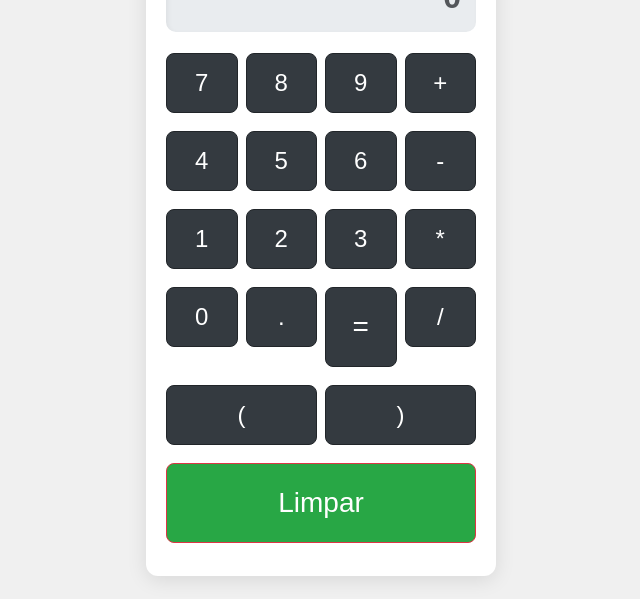
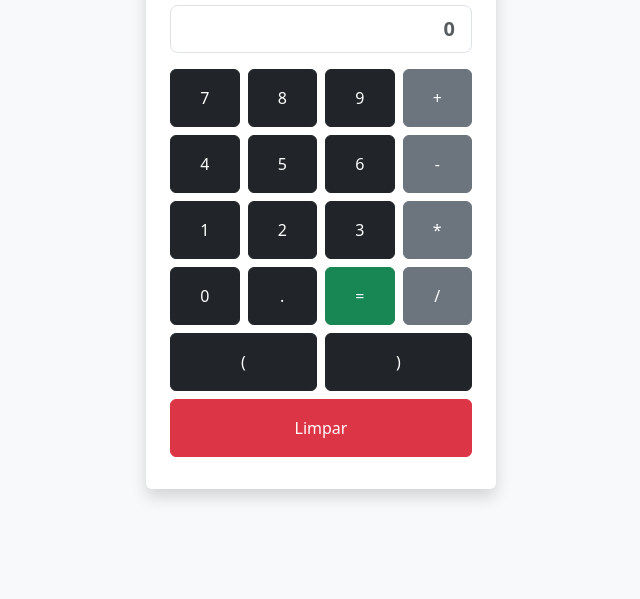
Before and after one commit to andre-lps07/Calculadora, a plain HTML site: page Js1.html in a window 1280 px wide. Shown: the part 201-800 px from the top of the page, without its empty margins (319-959 px from the left). Drawn offline with nearby package versions, Linux system fonts and the light colour scheme.

Commit message:
Calculadora terminada

```diff
--- a/Js1.css
+++ /dev/null
@@ -1,77 +0,0 @@
-/* Fundo da página */
-body {
-    padding: 20px;
-    background-color: #f0f0f0; /* cinza claro e moderno */
-    display: flex;
-    justify-content: center;
-    align-items: center;
-    min-height: 100vh;
-    font-family: 'Arial', sans-serif;
-}
-
-/* Área da calculadora */
-.calculator {
-    max-width: 350px;
-    background-color: #ffffff; /* branco */
-    padding: 20px;
-    border-radius: 12px;
-    box-shadow: 0 4px 20px rgba(0, 0, 0, 0.1);
-}
-
-#display {
-    height: 70px;
-    font-size: 32px;
-    text-align: right;
-    padding: 10px 15px;
-    border: none;
-    border-radius: 10px;
-    background-color: #e9ecef;
-    box-shadow: inset 2px 2px 5px rgba(0,0,0,0.05);
-    color: #212529;
-    font-weight: bold;
-}
-
-
-/* Botões */
-.btn {
-    width: 100%;
-    height: 60px;
-    font-size: 24px;
-    border-radius: 8px;
-    margin: 5px 0;
-    transition: background-color 0.2s ease;
-}
-
-/* Efeito de hover para os botões */
-.btn:hover {
-    background-color: #6c757d;
-}
-
-/* Botão Limpar (vermelho) */
-.btn-danger {
-    background-color: #dc3545; /* vermelho */
-    color: white;
-}
-
-/* Botão de Enter (grande) */
-.btn-lg {
-    font-size: 28px;
-    height: 80px; /* Aumenta a altura do botão */
-    background-color: #28a745; /* Verde */
-}
-
-/* Botões de Operação */
-.btn-dark {
-    background-color: #343a40;
-    color: white;
-}
-
-/* Botões de Operação com destaque */
-.btn-dark:hover {
-    background-color: #495057;
-}
-
-/* Espaçamento entre as colunas */
-.row .col {
-    padding: 0 4px;
-}
--- a/Js1.html
+++ b/Js1.html
@@ -3,49 +3,48 @@
 <head>
   <meta charset="UTF-8" />
   <meta name="viewport" content="width=device-width, initial-scale=1" />
-    <title>Calculadora Top</title>
+  <title>Calculadora</title>
 
   <link href="https://cdn.jsdelivr.net/npm/bootstrap@5.3.3/dist/css/bootstrap.min.css" rel="stylesheet">
   <script src="https://cdn.jsdelivr.net/npm/bootstrap@5.3.3/dist/js/bootstrap.bundle.min.js"></script>
-    <link rel="stylesheet" href="Js1.css">
-    <script src="Js1.js"></script>
 </head>
 
-<body>
-    <div class="container calculator text-center">
-        <h1 class="mb-4">Calculadora Topzera</h1>
+<body class="bg-light d-flex justify-content-center align-items-center min-vh-100">
+  <div class="container p-4 bg-white rounded shadow" style="max-width: 350px;">
+    <h1 class="mb-4 text-center">Calculadora</h1>
 
-        <input type="text" id="display" class="form-control mb-3" placeholder="0" readonly />
+    <input type="text" id="display" class="form-control form-control-lg text-end fw-bold mb-3" placeholder="0" readonly />
 
     <div class="row g-2 mb-2">
-            <div class="col"><button class="btn btn-dark" onclick="addNumero('7')">7</button></div>
-            <div class="col"><button class="btn btn-dark" onclick="addNumero('8')">8</button></div>
-            <div class="col"><button class="btn btn-dark" onclick="addNumero('9')">9</button></div>
-            <div class="col"><button class="btn btn-dark" onclick="operacaoSelecionada('+')">+</button></div>
+      <div class="col"><button class="btn btn-dark w-100 py-3" onclick="addNumero('7')">7</button></div>
+      <div class="col"><button class="btn btn-dark w-100 py-3" onclick="addNumero('8')">8</button></div>
+      <div class="col"><button class="btn btn-dark w-100 py-3" onclick="addNumero('9')">9</button></div>
+      <div class="col"><button class="btn btn-secondary w-100 py-3" onclick="operacaoSelecionada('+')">+</button></div>
     </div>
     <div class="row g-2 mb-2">
-            <div class="col"><button class="btn btn-dark" onclick="addNumero('4')">4</button></div>
-            <div class="col"><button class="btn btn-dark" onclick="addNumero('5')">5</button></div>
-            <div class="col"><button class="btn btn-dark" onclick="addNumero('6')">6</button></div>
-            <div class="col"><button class="btn btn-dark" onclick="operacaoSelecionada('-')">-</button></div>
+      <div class="col"><button class="btn btn-dark w-100 py-3" onclick="addNumero('4')">4</button></div>
+      <div class="col"><button class="btn btn-dark w-100 py-3" onclick="addNumero('5')">5</button></div>
+      <div class="col"><button class="btn btn-dark w-100 py-3" onclick="addNumero('6')">6</button></div>
+      <div class="col"><button class="btn btn-secondary w-100 py-3" onclick="operacaoSelecionada('-')">-</button></div>
     </div>
     <div class="row g-2 mb-2">
-            <div class="col"><button class="btn btn-dark" onclick="addNumero('1')">1</button></div>
-            <div class="col"><button class="btn btn-dark" onclick="addNumero('2')">2</button></div>
-            <div class="col"><button class="btn btn-dark" onclick="addNumero('3')">3</button></div>
-            <div class="col"><button class="btn btn-dark" onclick="operacaoSelecionada('*')">*</button></div>
+      <div class="col"><button class="btn btn-dark w-100 py-3" onclick="addNumero('1')">1</button></div>
+      <div class="col"><button class="btn btn-dark w-100 py-3" onclick="addNumero('2')">2</button></div>
+      <div class="col"><button class="btn btn-dark w-100 py-3" onclick="addNumero('3')">3</button></div>
+      <div class="col"><button class="btn btn-secondary w-100 py-3" onclick="operacaoSelecionada('*')">*</button></div>
     </div>
     <div class="row g-2 mb-2">
-            <div class="col"><button class="btn btn-dark" onclick="addNumero('0')">0</button></div>
-            <div class="col"><button class="btn btn-dark" onclick="addNumero('.')">.</button></div>
-            <div class="col"><button class="btn btn-lg btn-dark" onclick="calcular()">=</button></div>
-            <div class="col"><button class="btn btn-dark" onclick="operacaoSelecionada('/')">/</button></div>
+      <div class="col"><button class="btn btn-dark w-100 py-3" onclick="addNumero('0')">0</button></div>
+      <div class="col"><button class="btn btn-dark w-100 py-3" onclick="addNumero('.')">.</button></div>
+      <div class="col"><button class="btn btn-success w-100 py-3" onclick="calcular()">=</button></div>
+      <div class="col"><button class="btn btn-secondary w-100 py-3" onclick="operacaoSelecionada('/')">/</button></div>
     </div>
     <div class="row g-2 mb-2">
-            <div class="col"><button class="btn btn-dark" onclick="addNumero('(')">(</button></div>
-            <div class="col"><button class="btn btn-dark" onclick="addNumero(')')">)</button></div>
-            <div class="col-12"><button class="btn btn-danger btn-lg w-100" onclick="limpar()">Limpar</button></div>
+      <div class="col"><button class="btn btn-dark w-100 py-3" onclick="addNumero('(')">(</button></div>
+      <div class="col"><button class="btn btn-dark w-100 py-3" onclick="addNumero(')')">)</button></div>
+      <div class="col-12"><button class="btn btn-danger w-100 py-3" onclick="limpar()">Limpar</button></div>
     </div>
   </div>
+  <script src="Js1.js"></script>
 </body>
 </html>
--- a/Js1.js
+++ b/Js1.js
@@ -1,47 +1,34 @@
-    let expressao = '';  // Agora vamos usar uma única variável para armazenar a expressão inteira
+    let expressao = '';
     let resultadoCalculado = false;
 
     const display = document.getElementById('display');
 
-    // Atualiza o display com a expressão ou o número final
     function atualizarDisplay() {
         display.value = expressao || '0';
     }
 
-    // Adiciona números ou parênteses ao display
     function addNumero(numero) {
         if (resultadoCalculado) {
             limpar();
             resultadoCalculado = false;
         }
-
-        // Previne adicionar múltiplos pontos decimais
         if (numero === '.' && expressao.includes('.')) return;
 
         expressao += numero;
         atualizarDisplay();
     }
 
-    // Seleciona o operador (+, -, *, /)
     function operacaoSelecionada(op) {
         if (expressao === '') return;
-
-        // Impede adicionar operadores repetidos consecutivos
         if (['+', '-', '*', '/'].includes(expressao[expressao.length - 1])) return;
-
         expressao += ' ' + op + ' ';
         atualizarDisplay();
     }
 
-    // Realiza o cálculo usando eval(), que resolve a expressão completa
     function calcular() {
         try {
             if (expressao === '') return;
-
-            // Verifica se a expressão tem parênteses e realiza a avaliação corretamente
-            let resultado = eval(expressao);  // Eval vai avaliar a expressão com parênteses corretamente
-
-            // Atualiza o display com o resultado
+            let resultado = eval(expressao);
             expressao = resultado.toString();
             resultadoCalculado = true;
             atualizarDisplay();
@@ -51,7 +38,6 @@
         }
     }
 
-    // Limpa a expressão e o display
     function limpar() {
         expressao = '';
         resultadoCalculado = false;
```
Lines whose indentation alone changed are shown as unchanged.
